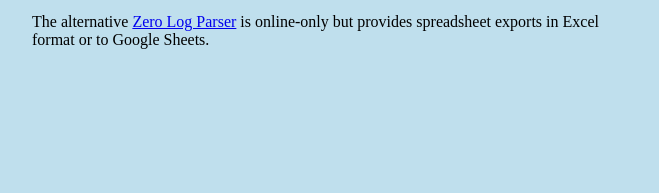
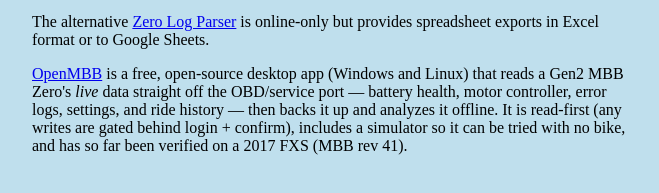
Before and after one commit to zero-motorcycle-community/zero-motorcycle-community.github.io, a plain HTML site: page index.html in a window 1280 px wide. Shown: the part 377-570 px from the top of the page, without its empty margins (308-967 px from the left). Drawn offline with Linux system fonts and the light colour scheme.

Commit message:
Add OpenMBB to the Tools list

```diff
--- a/index.html
+++ b/index.html
@@ -33,5 +33,6 @@
   <h1>Tools</h1>
   <p>The HTML <a href="https://zero-motorcycle-community.github.io/browser-parse/">Zero Log File Web Parser and Viewer</a> can be used online or offline, and provides visualizations directly.</p>
   <p>The alternative <a href="http://home.hasslers.net/zerologparser/">Zero Log Parser</a> is online-only but provides spreadsheet exports in Excel format or to Google Sheets.</p>
+  <p><a href="https://github.com/rodu4835/openmbb">OpenMBB</a> is a free, open-source desktop app (Windows and Linux) that reads a Gen2 MBB Zero's <em>live</em> data straight off the OBD/service port &mdash; battery health, motor controller, error logs, settings, and ride history &mdash; then backs it up and analyzes it offline. It is read-first (any writes are gated behind login + confirm), includes a simulator so it can be tried with no bike, and has so far been verified on a 2017 FXS (MBB rev 41).</p>
 </body>
 </html>
```
